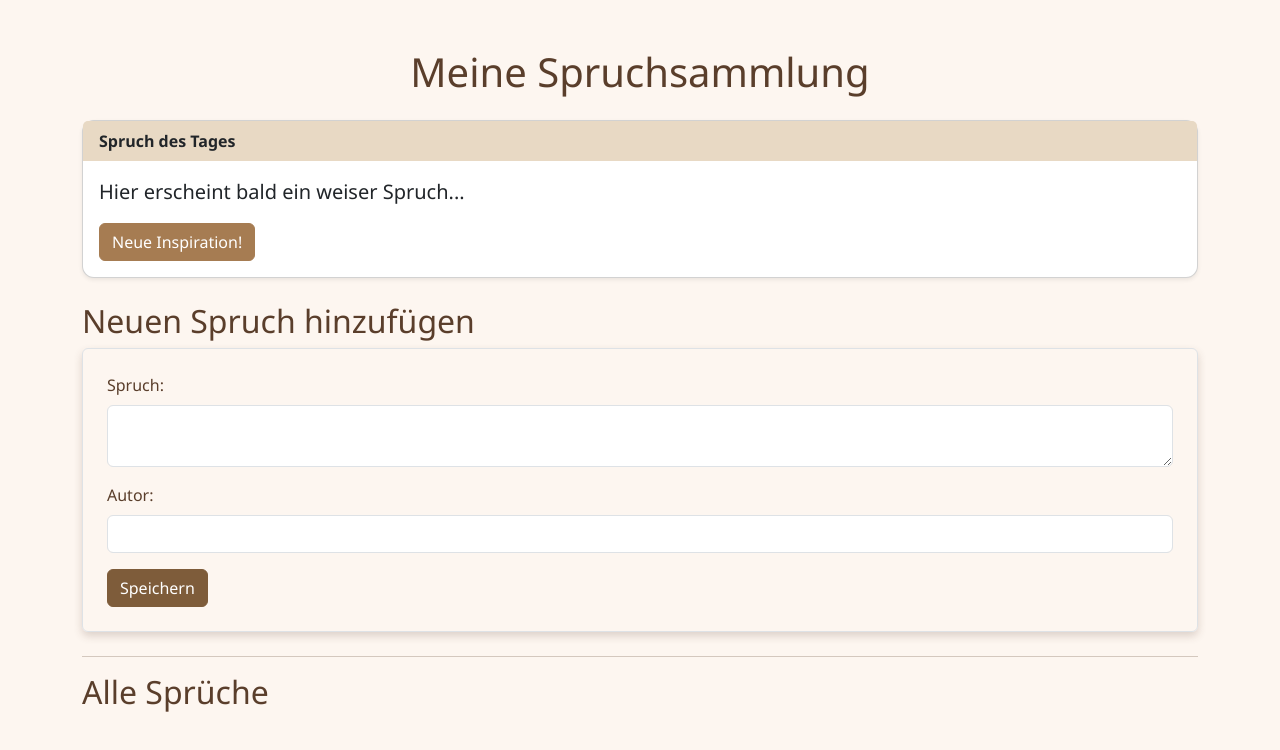
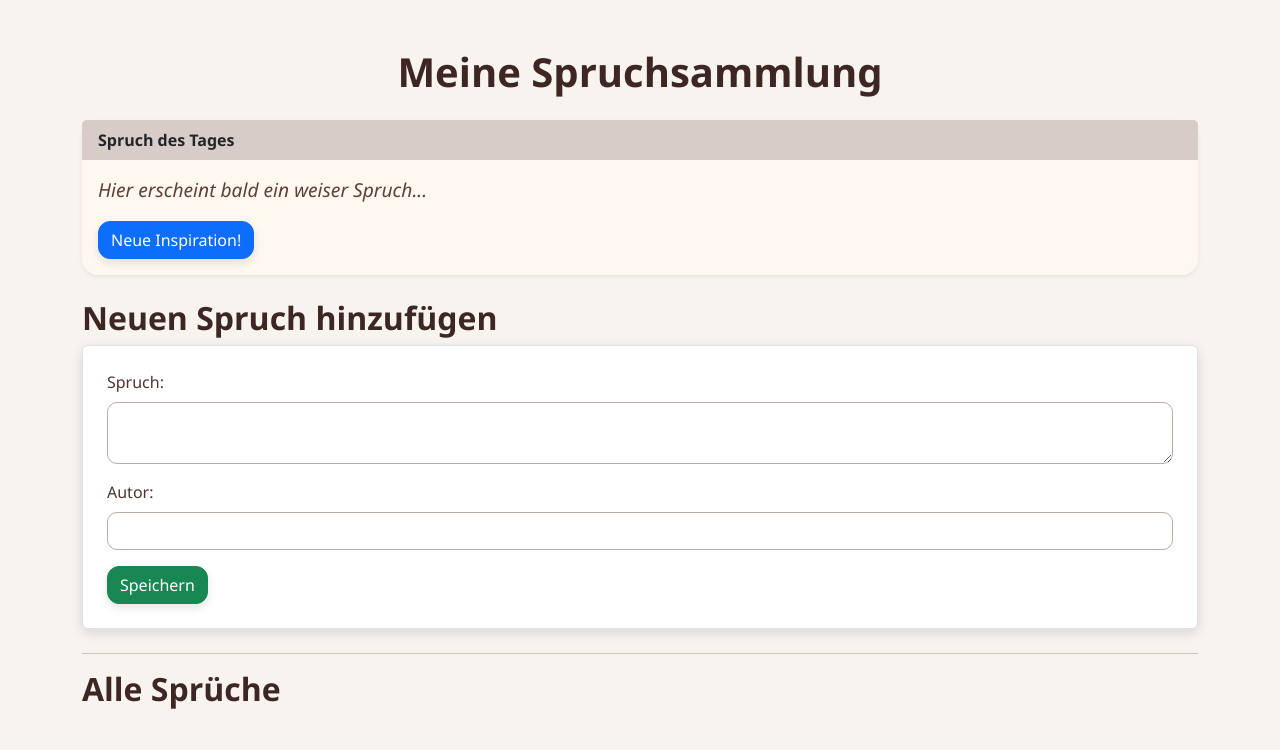
Before and after one commit to MarcelPinkert/Spruch-des-Tages-APP, a website: page index.html in a window 1280 px wide. Drawn offline with nearby package versions, Linux system fonts and the light colour scheme; no server answers.

Commit message:
style.css verändert

```diff
--- a/style.css
+++ b/style.css
@@ -1,32 +1,74 @@
+/* style.css */
+
 body {
-    background-color: #fdf6f0;
+    background-color: #f7f3ef; /* heller Braunton für Hintergrund */
+    color: #4e342e; /* dunkler Braunton für Text */
     font-family: 'Segoe UI', Tahoma, Geneva, Verdana, sans-serif;
-    color: #5a3e2b;
 }
 
-.card, form, .list-group-item {
-    border-radius: 12px;
-    box-shadow: 0 4px 8px rgba(90, 62, 43, 0.2);
+h1, h2 {
+    color: #3e2723;
+    font-weight: 600;
+}
+
+.card {
+    border: none;
+    border-radius: 16px;
+    background-color: #fff8f1;
+    box-shadow: 0 4px 12px rgba(78, 52, 46, 0.2);
 }
 
 .card-header {
-    background-color: #e8d9c4;
+    background-color: #d7ccc8;
+    border-bottom: none;
     font-weight: bold;
-    border-bottom: none;
+    border-top-left-radius: 16px;
+    border-top-right-radius: 16px;
 }
 
-.btn-primary {
-    background-color: #a67c52;
-    border-color: #a67c52;
+.blockquote p {
+    font-style: italic;
+    font-size: 1.2rem;
+    color: #5d4037;
 }
 
-.btn-success {
-    background-color: #7e5c3a;
-    border-color: #7e5c3a;
+button {
+    border-radius: 12px !important;
+    box-shadow: 0 4px 10px rgba(0, 0, 0, 0.1);
+    transition: all 0.2s ease-in-out;
+}
+
+button:hover {
+    transform: scale(1.03);
+    box-shadow: 0 6px 14px rgba(0, 0, 0, 0.15);
+}
+
+#neuer-spruch-form {
+    background-color: #fff;
+    border: none;
+    border-radius: 16px;
+    box-shadow: 0 4px 12px rgba(78, 52, 46, 0.15);
+}
+
+.form-control {
+    border-radius: 10px;
+    border: 1px solid #bcaaa4;
 }
 
 .list-group-item {
-    background-color: #fff8f2;
+    background-color: #f5f5f5;
     border: none;
-    margin-bottom: 5px;
+    border-radius: 12px;
+    margin-bottom: 8px;
+    box-shadow: 0 2px 6px rgba(0,0,0,0.05);
+    padding: 16px;
 }
+
+/* Optional: Scrollbar modernisieren */
+::-webkit-scrollbar {
+    width: 8px;
+}
+::-webkit-scrollbar-thumb {
+    background-color: #a1887f;
+    border-radius: 10px;
+}
```
